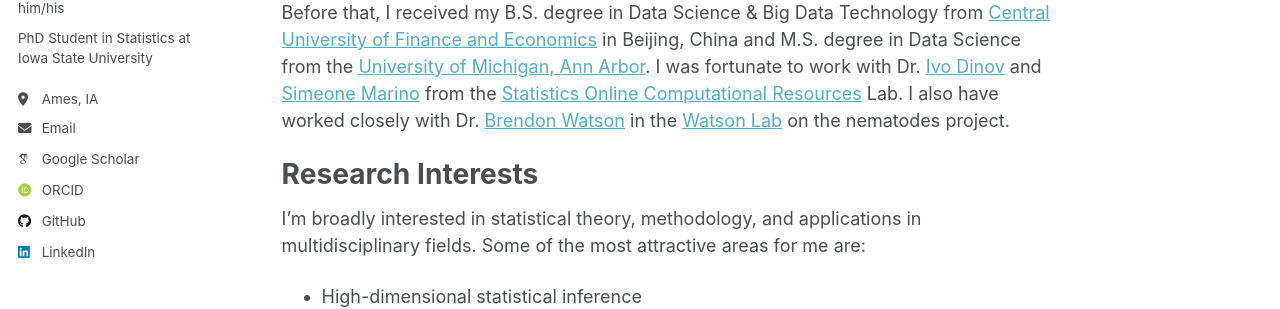
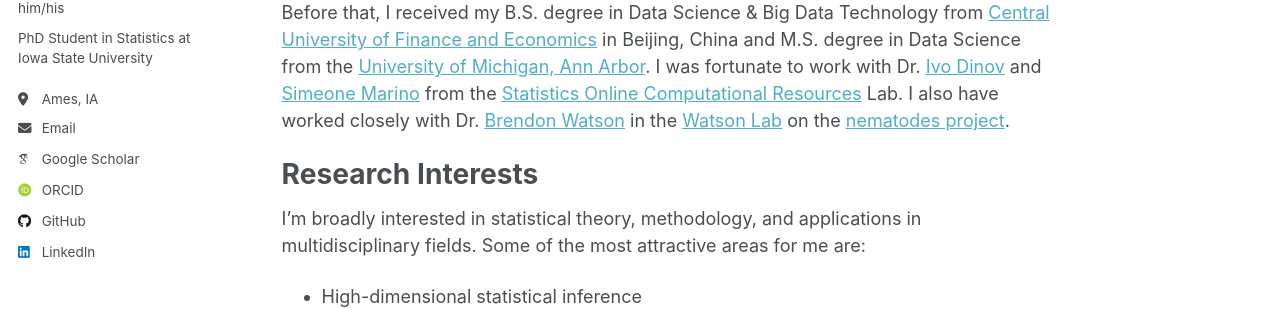
Before and after one commit to efraimlyp/efraimlyp.github.io, a Jekyll site: the page built from _pages/about.md, in a window 1280 px wide and 1311 px high. Shown: the part 295-604 px from the top of the window. Built offline with Jekyll 4.4.1, drawn with Linux system fonts in a browser that asks for light colours; some web fonts are replaced; a script that is not in the unit is left out; part of the change alters nothing that is shown.

```diff
--- a/_pages/about.md
+++ b/_pages/about.md
@@ -11,7 +11,7 @@ redirect_from:
 > – Taylor Swift
 
 
-Hi! I am currently a Ph.D. student in the [Statistics Department](https://www.stat.iastate.edu/) at the [Iowa State University](https://www.iastate.edu/). Before that, I received my B.S. degree in Data Science & Big Data Technology from [Central University of Finance and Economics](https://en.cufe.edu.cn/) in Beijing, China and M.S. degree in Data Science from the [University of Michigan, Ann Arbor](https://umich.edu/). I was fortunate to work with Dr. [Ivo Dinov](https://nursing.umich.edu/faculty-staff/faculty/ivo-d-dinov) and [Simeone Marino](https://medschool.umich.edu/profile/2984/simeone-marino) from the [Statistics Online Computational Resources](https://socr.umich.edu/) Lab. I also have worked closely with Dr. [Brendon Watson](https://medicine.umich.edu/dept/psychiatry/brendon-o-watson-md-phd) in the [Watson Lab](https://sites.google.com/view/watsonlab/) on the nematodes project.
+Hi! I am currently a Ph.D. student in the [Statistics Department](https://www.stat.iastate.edu/) at the [Iowa State University](https://www.iastate.edu/). Before that, I received my B.S. degree in Data Science & Big Data Technology from [Central University of Finance and Economics](https://en.cufe.edu.cn/) in Beijing, China and M.S. degree in Data Science from the [University of Michigan, Ann Arbor](https://umich.edu/). I was fortunate to work with Dr. [Ivo Dinov](https://nursing.umich.edu/faculty-staff/faculty/ivo-d-dinov) and [Simeone Marino](https://medschool.umich.edu/profile/2984/simeone-marino) from the [Statistics Online Computational Resources](https://socr.umich.edu/) Lab. I also have worked closely with Dr. [Brendon Watson](https://medicine.umich.edu/dept/psychiatry/brendon-o-watson-md-phd) in the [Watson Lab](https://sites.google.com/view/watsonlab/) on the [nematodes project](files/nematodesposter.pdf).
 
 Research Interests
 ======
```
